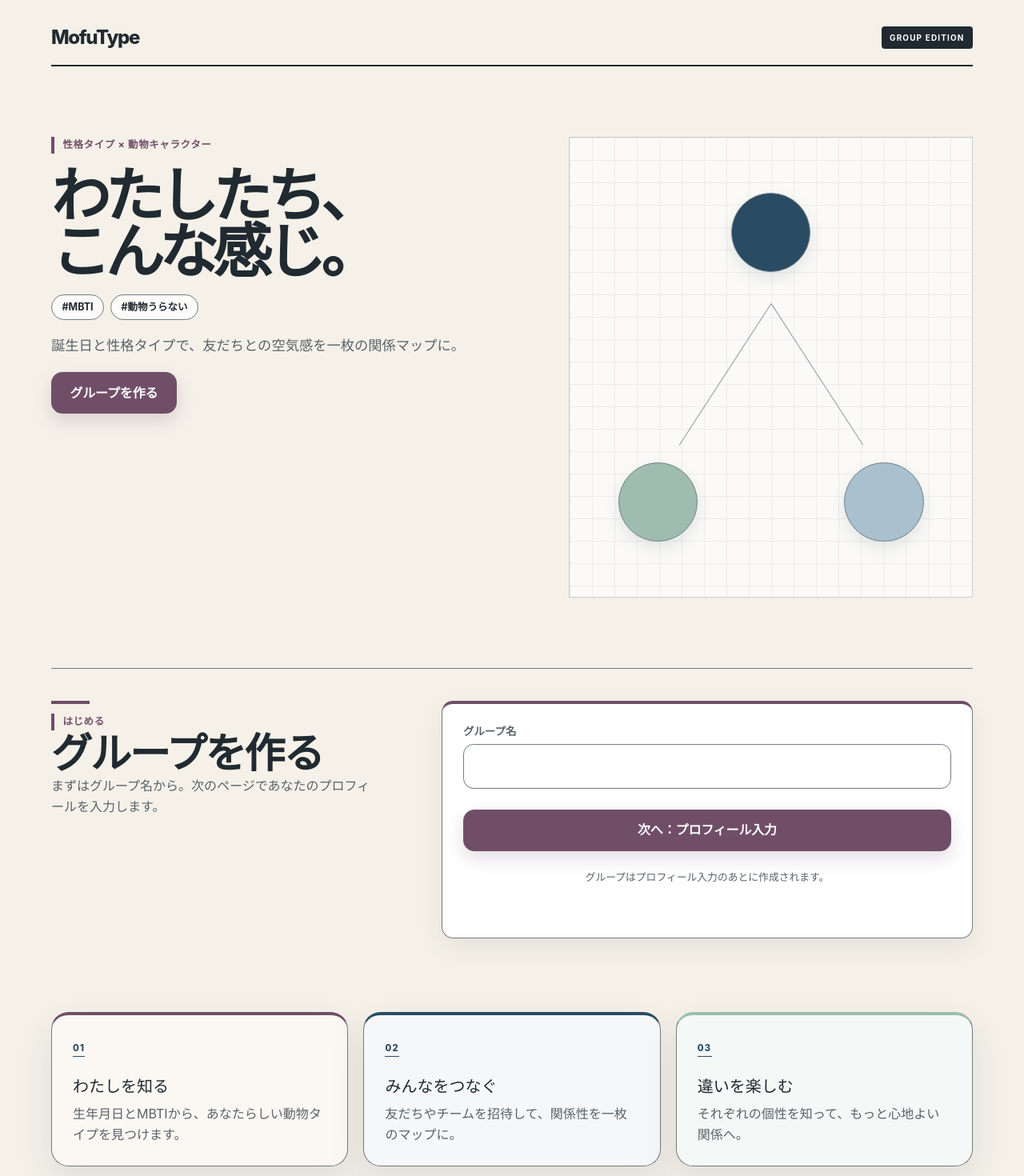
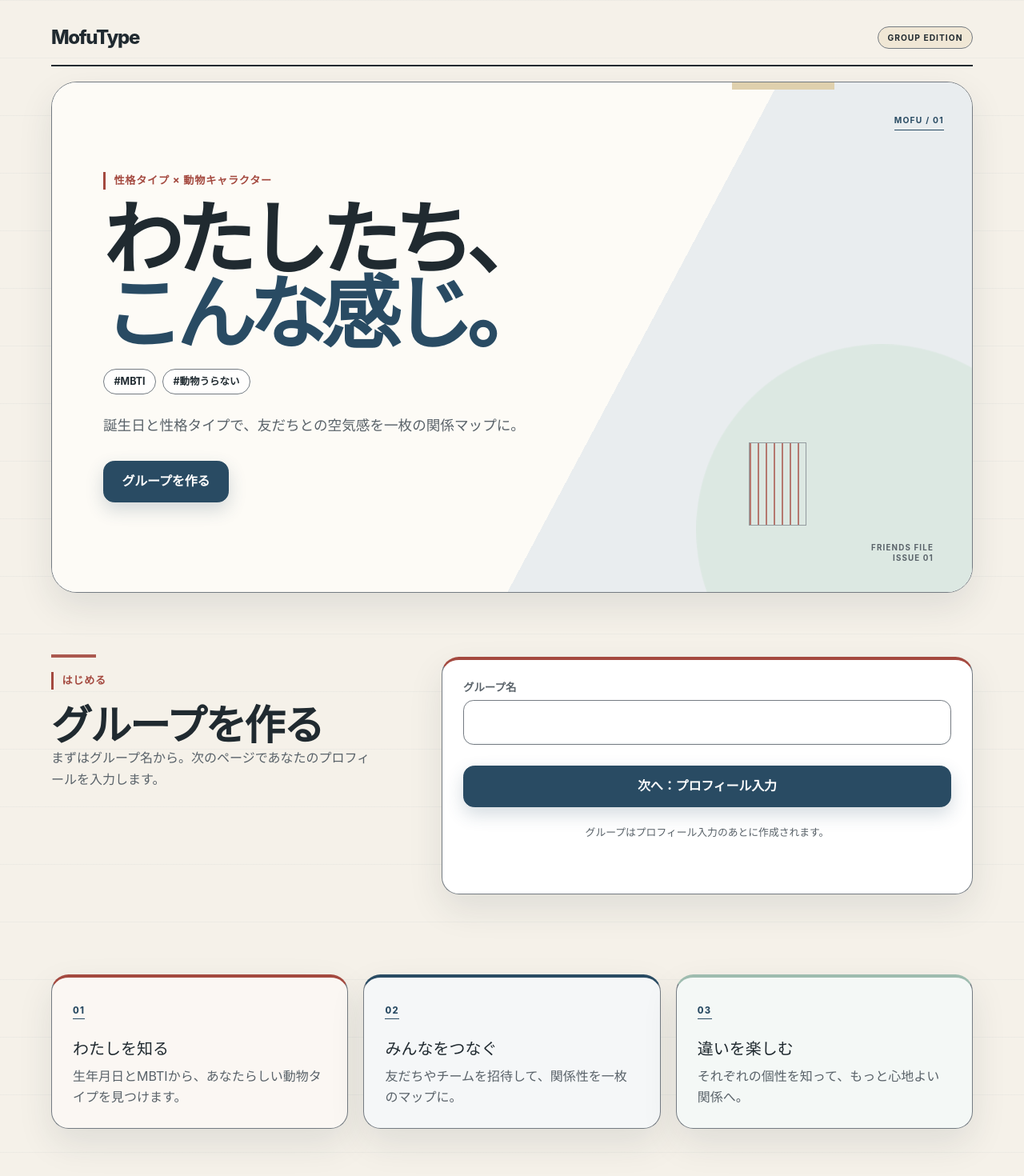
Before and after one commit to mi-hye/mofutype, a Next.js app: page / in a window 1280 px wide. Shown: the top 1470 px of the page at 80% size. Built offline with nearby package versions, Linux system fonts and the light colour scheme; no server answers.

Commit message:
revert: restore mature editorial direction

```diff
--- a/src/app/globals.css
+++ b/src/app/globals.css
@@ -3,18 +3,17 @@
 :root {
   --paper-warm: #f5f1e9;
   --accent-navy: #294b63;
-  --accent-plum: #704e68;
-  --accent-brick: var(--accent-plum);
+  --accent-brick: #a4493f;
   --accent-sand: #dfd0ad;
   --accent-blue: var(--accent-navy);
-  --accent-coral: var(--accent-plum);
+  --accent-coral: var(--accent-brick);
   --accent-lemon: var(--accent-sand);
   --border-subtle: 1px solid #747b82;
   --shadow-soft: 0 16px 40px rgb(34 45 55 / 9%);
   --cream: #f5f1e9;
-  --hot-pink: #704e68;
-  --coral: #704e68;
-  --coral-deep: #583d52;
+  --hot-pink: #a4493f;
+  --coral: #a4493f;
+  --coral-deep: #83372f;
   --butter: #e8ddc2;
   --mint-pop: #9ebcaf;
   --mint: var(--mint-pop);
@@ -22,20 +21,20 @@
   --ink: #202a30;
   --surface: #faf8f2;
   --surface-raised: #ffffff;
-  --surface-coral: #eee5ec;
+  --surface-coral: #f3e1dc;
   --surface-mint: #e4eee9;
   --surface-lilac: #ebe9ed;
-  --surface-pink: #eee5ec;
+  --surface-pink: #f3e1dc;
   --surface-mint-zine: #e4eee9;
   --surface-error: #f8e7e3;
   --surface-join: #ffffff;
   --surface-disabled: #ece9e1;
   --text: var(--ink);
   --text-muted: #596269;
-  --text-error: #76334a;
+  --text-error: #87332e;
   --border: #747b82;
   --focus: #006b57;
-  --edge-hot-pink: #704e68;
+  --edge-hot-pink: #b63542;
   --edge-mint: #397866;
   --edge-unlocked: #795e00;
   --space-12: 0.75rem;
@@ -61,6 +60,8 @@ body {
   min-height: 100vh;
   margin: 0;
   background-color: var(--paper-warm);
+  background-image: linear-gradient(rgb(41 75 99 / 4%) 1px, transparent 1px);
+  background-size: 100% 72px;
   color: var(--text);
   font-family: -apple-system, BlinkMacSystemFont, "Hiragino Kaku Gothic ProN",
     "Yu Gothic", "Noto Sans JP", Meiryo, system-ui, sans-serif;
@@ -92,7 +93,7 @@ button, input, textarea, select { font: inherit; }
   transition: border-color 180ms ease, background-color 180ms ease, box-shadow 180ms ease, transform 180ms ease;
 }
 .ui-button::after { position: absolute; inset: 0; background: linear-gradient(105deg, transparent 32%, rgb(255 255 255 / 16%) 50%, transparent 68%); content: ""; transform: translateX(-140%); transition: transform 320ms ease; pointer-events: none; }
-.ui-button[data-variant="primary"] { border-color: var(--accent-plum); background: var(--accent-plum); box-shadow: 0 9px 22px rgb(112 78 104 / 20%); color: #fff; }
+.ui-button[data-variant="primary"] { border-color: var(--accent-navy); background: var(--accent-navy); box-shadow: 0 9px 22px rgb(41 75 99 / 20%); color: #fff; }
 .ui-button[data-variant="secondary"] { border-color: var(--border); background: var(--surface-mint); color: var(--ink); }
 .ui-button[data-variant="ghost"] { border-color: var(--border); background: var(--surface-raised); color: var(--ink); }
 .ui-button[data-size="sm"] { min-height: 42px; padding-inline: 0.82rem; font-size: 0.875rem; }
@@ -125,30 +126,28 @@ button, input, textarea, select { font: inherit; }
 .animal-avatar[data-selected="true"] { outline: 2px solid var(--accent-navy); outline-offset: 3px; box-shadow: 0 0 0 1px var(--accent-navy), 0 10px 26px rgb(41 75 99 / 22%); }
 .animal-avatar__image { width: 100%; height: 100%; object-fit: cover; }
 .animal-avatar__fallback { display: grid; width: 100%; height: 100%; place-items: center; padding: 0.25rem; text-align: center; font-size: 0.72em; font-weight: 750; }
-.animal-avatar__selected-mark { position: absolute; right: 5%; bottom: 5%; width: 20%; min-width: 0.7rem; aspect-ratio: 1; border: 2px solid #fff; border-radius: 50%; background: var(--accent-plum); }
+.animal-avatar__selected-mark { position: absolute; right: 5%; bottom: 5%; width: 20%; min-width: 0.7rem; aspect-ratio: 1; border: 2px solid #fff; border-radius: 50%; background: var(--accent-coral); }
 
-.landing-shell { width: min(calc(100% - 1.5rem), var(--content-wide)); margin-inline: auto; padding: 0.9rem 0 5rem; }
+.landing-shell { width: min(calc(100% - 2rem), var(--content-wide)); margin-inline: auto; padding: 1.1rem 0 5rem; }
 .landing-nav { display: flex; align-items: center; justify-content: space-between; gap: 1rem; border-bottom: 2px solid var(--ink); padding: 0.2rem 0 0.9rem; }
 .wordmark { color: var(--ink); font-size: 1.5rem; font-weight: 850; letter-spacing: -0.055em; text-decoration: none; }
-.edition-label { border: 0; border-radius: 0.25rem; padding: 0.35rem 0.65rem; background: var(--ink); color: #fff; font-size: 0.62rem; font-weight: 750; letter-spacing: 0.12em; }
-.hero { position: relative; display: grid; min-width: 0; gap: 1.15rem; overflow: visible; margin-top: 2.5rem; border: 0; border-radius: 0; padding: 0; background: transparent; box-shadow: none; }
-.hero__decor { position: relative; order: 3; width: 100%; height: clamp(14rem, 70vw, 20rem); overflow: hidden; border-block: 1px solid #c9ced2; background-color: rgb(255 255 255 / 62%); background-image: linear-gradient(rgb(41 75 99 / 7%) 1px, transparent 1px), linear-gradient(90deg, rgb(41 75 99 / 7%) 1px, transparent 1px); background-size: 28px 28px; }
-.hero__decor::before, .hero__decor::after { position: absolute; height: 1px; background: #8b98a2; content: ""; transform-origin: left center; }
-.hero__decor::before { top: 36%; left: 50%; width: 42%; transform: rotate(123deg); }
-.hero__decor::after { top: 36%; left: 50%; width: 42%; transform: rotate(57deg); }
-.hero__tape, .hero__dots, .hero__stripe { position: absolute; z-index: 1; width: clamp(4.2rem, 18vw, 5.4rem); aspect-ratio: 1; border: 1px solid #73818a; border-radius: 50%; box-shadow: 0 8px 20px rgb(41 75 99 / 12%); }
-.hero__tape { top: 12%; left: calc(50% - 2.35rem); background: var(--accent-navy); }
-.hero__dots { bottom: 12%; left: 12%; background: var(--mint-pop); }
-.hero__stripe { right: 12%; bottom: 12%; height: auto; background: #a9c0ce; opacity: 1; }
-.hero__cutout, .hero__issue-note { display: none; }
-.create-section__tape { position: absolute; top: 0; left: 0; width: 3rem; height: 0.24rem; background: var(--accent-plum); }
-.hero__eyebrow { order: 1; width: fit-content; margin: 0; border-left: 4px solid var(--accent-plum); padding-left: 0.65rem; color: var(--accent-plum); font-size: 0.78rem; font-weight: 750; letter-spacing: 0.05em; }
-.hero h1 { order: 2; max-width: 10ch; margin: 0; font-size: clamp(3rem, 15vw, 4.6rem); font-weight: 840; letter-spacing: -0.085em; line-height: 0.95; text-wrap: balance; animation: rise-in 480ms 60ms cubic-bezier(.2,.8,.2,1) both; }
-.hero h1 span { color: var(--ink); }
-.hero__stickers { order: 4; display: flex; flex-wrap: wrap; gap: 0.5rem; margin: 0; }
+.edition-label { border: var(--border-subtle); border-radius: 999px; padding: 0.28rem 0.72rem; background: #f0e7d5; color: var(--ink); font-size: 0.64rem; font-weight: 750; letter-spacing: 0.1em; }
+.hero { position: relative; isolation: isolate; display: flex; min-height: 38rem; flex-direction: column; justify-content: center; overflow: clip; margin-top: 1.2rem; border: var(--border-subtle); border-radius: var(--radius-26); padding: clamp(4.5rem, 10vw, 7rem) clamp(1.2rem, 6vw, 4.5rem); background: #fdfbf6; box-shadow: var(--shadow-pop); }
+.hero__decor { position: absolute; inset: 0; z-index: -1; overflow: clip; background: linear-gradient(118deg, #fdfbf6 0 61%, #e9edef 61% 100%); }
+.hero__decor::before { position: absolute; right: -8rem; bottom: -10rem; width: 29rem; aspect-ratio: 1; border-radius: 50%; background: #dce8e2; content: ""; animation: float-orbit 12s ease-in-out infinite; }
+.hero__tape { position: absolute; top: 0; right: 15%; width: clamp(5rem, 12vw, 8rem); height: 0.55rem; background: var(--accent-sand); }
+.hero__dots { position: absolute; right: 6%; top: 18%; width: 7rem; height: 7rem; background-image: linear-gradient(90deg, transparent 49%, rgb(41 75 99 / 24%) 50%, transparent 51%), linear-gradient(transparent 49%, rgb(41 75 99 / 24%) 50%, transparent 51%); background-size: 18px 18px; opacity: 0.45; }
+.hero__stripe { position: absolute; right: 18%; bottom: 13%; width: 4.5rem; height: 6.5rem; border: 1px solid var(--border); background: repeating-linear-gradient(90deg, var(--accent-brick) 0 2px, transparent 2px 10px); opacity: 0.7; }
+.hero__cutout { position: absolute; top: 2.2rem; right: 2.2rem; z-index: 1; border-bottom: 1px solid var(--accent-navy); padding: 0.2rem 0; color: var(--accent-navy); font-size: 0.64rem; font-weight: 750; letter-spacing: 0.12em; }
+.hero__issue-note { position: absolute; right: 3rem; bottom: 2.2rem; z-index: 1; color: var(--text-muted); font-size: 0.61rem; font-weight: 700; letter-spacing: 0.12em; line-height: 1.4; text-align: right; }
+.create-section__tape { position: absolute; top: -0.2rem; left: 0; width: 3.5rem; height: 0.28rem; background: var(--accent-brick); opacity: 0.9; }
+.hero__eyebrow { width: fit-content; margin: 0 0 1rem; border-left: 3px solid var(--accent-brick); padding-left: 0.65rem; color: var(--accent-brick); font-size: 0.82rem; font-weight: 750; letter-spacing: 0.06em; }
+.hero h1 { max-width: 10ch; margin: 0; font-size: clamp(3.1rem, 9vw, 6.2rem); font-weight: 820; letter-spacing: -0.085em; line-height: 0.94; text-wrap: balance; animation: rise-in 520ms 80ms cubic-bezier(.2,.8,.2,1) both; }
+.hero h1 span { color: var(--accent-navy); }
+.hero__stickers { display: flex; flex-wrap: wrap; gap: 0.5rem; margin-top: 1.35rem; }
 .hero__stickers span { border: var(--border-subtle); border-radius: 999px; padding: 0.28rem 0.78rem; background: rgb(255 255 255 / 74%); color: var(--ink); font-size: 0.78rem; font-weight: 700; transition: background-color 180ms ease, transform 180ms ease; }
-.hero__copy { order: 5; max-width: var(--content-reading); margin: 0; color: var(--text-muted); font-size: clamp(0.98rem, 2vw, 1.08rem); }
-.hero__actions { order: 6; display: flex; flex-direction: column; align-items: stretch; gap: 0.8rem; }
+.hero__copy { max-width: var(--content-reading); margin: 1.5rem 0 1.9rem; color: var(--text-muted); font-size: clamp(1rem, 2vw, 1.1rem); }
+.hero__actions { display: flex; flex-direction: column; align-items: stretch; gap: 0.8rem; }
 .hero__cta { text-decoration: none; }
 .feature-grid { display: grid; gap: 1.2rem; padding-top: 1.25rem; }
 .feature-grid .ui-card:nth-child(1) { border-top: 4px solid var(--accent-brick); background: #fbf7f3; }
@@ -157,11 +156,10 @@ button, input, textarea, select { font: inherit; }
 .feature-card__number { display: inline-block; margin-bottom: 1.5rem; border-bottom: 1px solid currentColor; color: var(--accent-navy); font-size: 0.7rem; font-weight: 800; letter-spacing: 0.12em; }
 .feature-grid h2 { margin: 0 0 0.5rem; font-size: 1.25rem; line-height: 1.3; }
 .feature-grid p { margin: 0; color: var(--text-muted); }
-.create-section { display: grid; gap: 1.5rem; margin: 4.5rem 0; border-top: 1px solid var(--border); padding-top: 2.5rem; scroll-margin-top: 1.5rem; }
-.create-section__intro { position: relative; max-width: 33rem; padding: 1rem 0 0; }
+.create-section { display: grid; gap: 2rem; margin: 5rem 0; scroll-margin-top: 1.5rem; }
+.create-section__intro { position: relative; max-width: 33rem; padding: 1.2rem 0 0.5rem; }
 .create-section__intro h2 { margin: 0; font-size: clamp(2rem, 6vw, 3.2rem); font-weight: 740; letter-spacing: -0.045em; line-height: 1.1; }
 .create-section__intro p:last-child { color: var(--text-muted); }
-.create-section > .ui-card { border-radius: 0.9rem; background: #fff; box-shadow: 0 12px 30px rgb(34 45 55 / 8%); }
 
 .onboarding-form, .profile-fields { display: grid; min-width: 0; gap: 1.15rem; }
 .onboarding-form > .ui-button { width: 100%; margin-top: 0.25rem; }
@@ -172,23 +170,22 @@ button, input, textarea, select { font: inherit; }
 .form-field input:disabled, .form-field select:disabled { background: var(--surface-disabled); color: var(--text-muted); }
 .unknown-toggle { display: flex; width: fit-content; max-width: 100%; min-height: 40px; align-items: center; gap: 0.5rem; border: var(--border-subtle); border-radius: 999px; padding: 0.3rem 0.72rem 0.3rem 0.45rem; background: #f4efe4; color: var(--ink); font-size: 0.83rem; font-weight: 650; line-height: 1.25; cursor: pointer; transition: background-color 170ms ease, box-shadow 170ms ease, transform 170ms ease; }
 .unknown-toggle:has(input:checked) { border-color: var(--accent-navy); background: var(--surface-mint); color: var(--ink); box-shadow: 0 5px 12px rgb(41 75 99 / 10%); }
-.unknown-toggle input { width: 1.2rem; height: 1.2rem; margin: 0; accent-color: var(--accent-plum); }
+.unknown-toggle input { width: 1.2rem; height: 1.2rem; margin: 0; accent-color: var(--accent-coral); }
 .field-error, .form-error { width: fit-content; max-width: 100%; margin: 0; border: 1px solid #d98c86; border-left: 5px solid var(--accent-coral); border-radius: 0.55rem; padding: 0.34rem 0.62rem; background: var(--surface-error); color: var(--text-error); font-size: 0.82rem; font-weight: 700; overflow-wrap: anywhere; animation: nudge-in 220ms ease-out both; }
 .start-group-form { align-content: start; min-height: 15rem; }
 .start-group-form .form-field input { min-height: 56px; font-size: 1.05rem; font-weight: 650; }
 .start-group-form__note { margin: 0; color: var(--text-muted); font-size: 0.8rem; text-align: center; }
 
-.profile-step-shell { width: min(calc(100% - 1.5rem), var(--content-wide)); margin-inline: auto; padding: 0.9rem 0 5rem; }
-.profile-step { display: grid; max-width: 68rem; gap: 2rem; margin-inline: auto; padding-top: clamp(2rem, 6vw, 4.5rem); }
+.profile-step-shell { width: min(calc(100% - 2rem), var(--content-wide)); margin-inline: auto; padding: 1.1rem 0 5rem; }
+.profile-step { display: grid; max-width: 68rem; gap: 2rem; margin-inline: auto; padding-top: clamp(2.5rem, 7vw, 5rem); }
 .profile-step__intro { max-width: 27rem; }
 .profile-step__intro h1 { margin: 0; font-size: clamp(2.5rem, 7vw, 4.1rem); font-weight: 740; letter-spacing: -0.065em; line-height: 1; text-wrap: balance; }
 .profile-step__intro > p:last-of-type { color: var(--text-muted); }
 .profile-step__intro > a { display: inline-flex; min-height: 44px; align-items: center; color: var(--accent-coral); font-size: 0.86rem; font-weight: 700; text-underline-offset: 0.22rem; }
-.profile-step .ui-card { width: min(100%, 38rem); max-width: 38rem; justify-self: center; border-top: 4px solid var(--accent-plum); border-radius: 0.9rem; box-shadow: 0 12px 30px rgb(34 45 55 / 8%); }
+.profile-step .ui-card { width: min(100%, 38rem); max-width: 38rem; justify-self: center; }
 .profile-step .onboarding-form, .profile-step .profile-fields { gap: 1rem; }
 .profile-step .form-field input, .profile-step .form-field select { min-height: 46px; padding-block: 0.55rem; }
-.profile-step .unknown-toggle { min-height: 34px; gap: 0.42rem; border: 0; border-radius: 0; padding: 0.12rem 0; background: transparent; box-shadow: none; font-size: 0.78rem; }
-.profile-step .unknown-toggle:has(input:checked) { border: 0; background: transparent; box-shadow: none; color: var(--accent-plum); }
+.profile-step .unknown-toggle { min-height: 34px; gap: 0.32rem; padding: 0.14rem 0.58rem 0.14rem 0.42rem; font-size: 0.75rem; }
 .profile-step .unknown-toggle input { width: 1rem; height: 1rem; }
 .profile-step .field-error { max-width: 100%; font-size: 0.75rem; line-height: 1.35; }
 .profile-step-group { display: flex; min-width: 0; align-items: center; gap: 0.6rem; margin: 0; border: var(--border-subtle); border-radius: 0.8rem; padding: 0.62rem 0.75rem; background: linear-gradient(100deg, var(--surface-mint), #fff); box-shadow: 0 7px 16px rgb(41 75 99 / 7%); }
@@ -211,7 +208,7 @@ button, input, textarea, select { font: inherit; }
 .group-member-shell { width: min(calc(100% - 1.5rem), 82rem); padding-top: 1.25rem; }
 .group-member-shell h1 { max-width: 16ch; margin: 0; font-size: clamp(2.35rem, 8vw, 4.8rem); font-weight: 740; letter-spacing: -0.065em; line-height: 1; overflow-wrap: anywhere; }
 .group-member-header { position: relative; isolation: isolate; display: grid; gap: var(--space-18); overflow: hidden; margin-bottom: 1.4rem; border: var(--border-subtle); border-radius: var(--radius-18); padding: clamp(1rem, 4vw, 1.8rem); background: linear-gradient(125deg, #fff 0 72%, #e9edef 72%); box-shadow: var(--shadow-pop); animation: rise-in 420ms ease-out both; }
-.group-member-header::after { position: absolute; right: 0; bottom: 0; z-index: -1; width: 7rem; height: 0.35rem; background: var(--accent-plum); content: ""; opacity: 0.9; }
+.group-member-header::after { position: absolute; right: 0; bottom: 0; z-index: -1; width: 7rem; height: 0.45rem; background: var(--accent-sand); content: ""; opacity: 0.9; }
 .group-member-header p { margin-block: 0.45rem 0; color: var(--text-muted); }
 .group-member-actions { display: flex; min-width: 0; flex-wrap: wrap; align-items: flex-start; gap: 0.7rem; }
 .group-member-actions > * { max-width: 100%; }
@@ -239,7 +236,7 @@ button, input, textarea, select { font: inherit; }
 .animal-graph-node { position: relative; display: grid; min-width: 7rem; justify-items: center; gap: 0.35rem; text-align: center; transition: opacity 180ms ease, transform 180ms ease; }
 .animal-graph-node[data-selected="true"] { z-index: 2; transform: translateY(-4px) scale(1.045); }
 .animal-graph-node__handle { width: 1px !important; height: 1px !important; border: 0 !important; opacity: 0; pointer-events: none; }
-.animal-graph-node__selected-sticker { position: absolute; top: -0.45rem; right: 0.05rem; z-index: 2; border-radius: 999px; padding: 0.12rem 0.4rem; background: var(--accent-plum); color: #fff; font-size: 0.5rem; font-weight: 750; letter-spacing: 0.05em; }
+.animal-graph-node__selected-sticker { position: absolute; top: -0.45rem; right: 0.05rem; z-index: 2; border-radius: 999px; padding: 0.12rem 0.4rem; background: var(--accent-coral); color: #fff; font-size: 0.5rem; font-weight: 750; letter-spacing: 0.05em; }
 .animal-graph-node__nickname { max-width: 9rem; overflow: hidden; border: var(--border-subtle); border-radius: 999px; padding: 0.14rem 0.62rem; background: #fff; color: var(--ink); font-size: 0.78rem; font-weight: 700; text-overflow: ellipsis; white-space: nowrap; box-shadow: 0 5px 12px rgb(41 75 99 / 10%); }
 .animal-graph-node__discriminator { color: var(--text-muted); font-size: 0.64rem; font-weight: 600; }
 .group-graph__selection, .group-pair-selection { width: fit-content; margin: 0; border: var(--border-subtle); border-radius: 999px; padding: 0.4rem 0.72rem; background: var(--surface-coral); color: var(--ink); font-size: 0.82rem; font-weight: 700; }
@@ -254,7 +251,7 @@ button, input, textarea, select { font: inherit; }
 .group-graph__accessible button[aria-pressed="true"] { border-color: #d8a8a3; background: var(--surface-coral); color: var(--coral-deep); }
 
 .relation-sheet { position: relative; width: min(100%, 58rem); min-width: 0; overflow: hidden; margin: 2rem auto 0; border: var(--border-subtle); border-radius: var(--radius-18); padding: clamp(1.1rem, 4vw, 2.25rem); background: #fff; box-shadow: var(--shadow-pop); animation: rise-in 420ms ease-out both; }
-.relation-sheet::before { position: absolute; top: 0; left: 0; width: 8rem; height: 0.3rem; background: var(--accent-plum); content: ""; }
+.relation-sheet::before { position: absolute; top: 0; left: 0; width: 8rem; height: 0.3rem; background: var(--accent-navy); content: ""; }
 .relation-sheet__header { display: flex; min-width: 0; align-items: center; justify-content: space-between; gap: 1rem; border-bottom: var(--border-subtle); padding-bottom: 0.85rem; }
 .relation-sheet__header p { min-width: 0; margin: 0; color: var(--text-muted); font-size: 0.82rem; font-weight: 700; overflow-wrap: anywhere; }
 .relation-sheet__header button { min-width: 44px; min-height: 44px; border: var(--border-subtle); border-radius: 999px; padding: 0.45rem 0.8rem; background: var(--surface); color: var(--ink); font-weight: 650; cursor: pointer; }
@@ -310,7 +307,7 @@ button, input, textarea, select { font: inherit; }
 @media (hover: hover) and (pointer: fine) {
   .ui-button:not(:disabled):hover { transform: translateY(-2px); }
   .ui-button:not(:disabled):hover::after { transform: translateX(140%); }
-  .ui-button[data-variant="primary"]:not(:disabled):hover { border-color: #583d52; background: #583d52; box-shadow: 0 12px 28px rgb(112 78 104 / 24%); }
+  .ui-button[data-variant="primary"]:not(:disabled):hover { border-color: #1f3d52; background: #1f3d52; box-shadow: 0 12px 28px rgb(41 75 99 / 24%); }
   .ui-card:hover { box-shadow: 0 22px 48px rgb(34 45 55 / 13%); transform: translateY(-3px); }
   .hero__stickers span:hover { background: var(--surface-mint); transform: translateY(-1px); }
   .form-field input:hover, .form-field select:hover { border-color: var(--accent-blue); }
@@ -326,23 +323,22 @@ button, input, textarea, select { font: inherit; }
   .landing-nav { gap: 0.5rem; }
   .wordmark { font-size: 1.35rem; }
   .edition-label { padding-inline: 0.48rem; font-size: 0.56rem; }
-  .hero { min-height: 0; padding: 0; }
-  .hero__decor { height: 14rem; }
-  .hero__tape, .hero__dots, .hero__stripe { width: 4.2rem; }
-  .hero__tape { top: 10%; left: calc(50% - 2.1rem); }
-  .hero__dots { top: auto; right: auto; bottom: 10%; left: 8%; }
-  .hero__stripe { right: 8%; bottom: 10%; width: 4.2rem; height: auto; opacity: 1; }
-  .hero h1 { font-size: clamp(2.65rem, 14vw, 2.95rem); }
+  .hero { min-height: 32rem; padding: 3.8rem 0.75rem 3rem; }
+  .hero__decor { inset-inline: 0; border-radius: 1.35rem; }
+  .hero__cutout, .hero__issue-note { display: none; }
+  .hero__tape { top: 4%; right: 7%; width: 5rem; height: 1.2rem; }
+  .hero__dots { top: 10%; right: -3rem; }
+  .hero__stripe { right: -1rem; bottom: 5%; width: 3.8rem; height: 5rem; opacity: 0.65; }
+  .hero h1 { font-size: clamp(2.55rem, 14vw, 2.85rem); }
   .ui-card { padding: 1rem; }
   .join-panel .unknown-toggle { width: 100%; }
   .profile-step { padding-top: 2.8rem; }
   .profile-step__intro h1 { font-size: 2rem; overflow-wrap: anywhere; }
   .profile-step .ui-card { padding: 1rem; }
   .group-member-shell { width: calc(100% - 0.75rem); }
-  .group-member-actions { display: grid; grid-template-columns: auto minmax(0, 1fr); align-items: start; }
-  .group-member-actions > .status-banner { grid-column: 1 / -1; }
+  .group-member-actions { display: grid; }
   .group-member-actions .ui-button { width: 100%; }
-  .group-member-actions .group-share-button { width: 44px; justify-self: start; }
+  .group-member-actions .group-share-button { width: 44px; justify-self: end; }
   .group-graph__canvas { min-height: 27rem; height: 68svh; }
   .group-graph__accessible { padding: 0.85rem; }
   .group-graph__member-list, .group-graph__relationship-list { display: grid; }
@@ -378,11 +374,7 @@ button, input, textarea, select { font: inherit; }
 }
 
 @media (min-width: 64rem) {
-  .hero { grid-template-columns: minmax(0, 1.05fr) minmax(24rem, 0.95fr); grid-template-rows: repeat(5, auto); align-items: start; column-gap: clamp(3rem, 7vw, 7rem); padding: 3rem 0 1rem; }
-  .hero__eyebrow, .hero h1, .hero__stickers, .hero__copy, .hero__actions { grid-column: 1; }
-  .hero__decor { grid-column: 2; grid-row: 1 / 7; height: 100%; min-height: 36rem; border: 1px solid #c9ced2; }
-  .hero__tape, .hero__dots, .hero__stripe { width: 6.2rem; }
-  .hero__tape { left: calc(50% - 3.1rem); }
+  .hero { padding-left: 4rem; }
   .create-section { grid-template-columns: minmax(16rem, 0.75fr) minmax(30rem, 1.25fr); gap: clamp(3rem, 7vw, 6rem); }
   .create-section__intro { position: sticky; top: 2rem; }
   .onboarding-form { gap: 1.35rem; }
```
Also changed, not shown: 1 other file (tests, documents, lock files or other folders).
